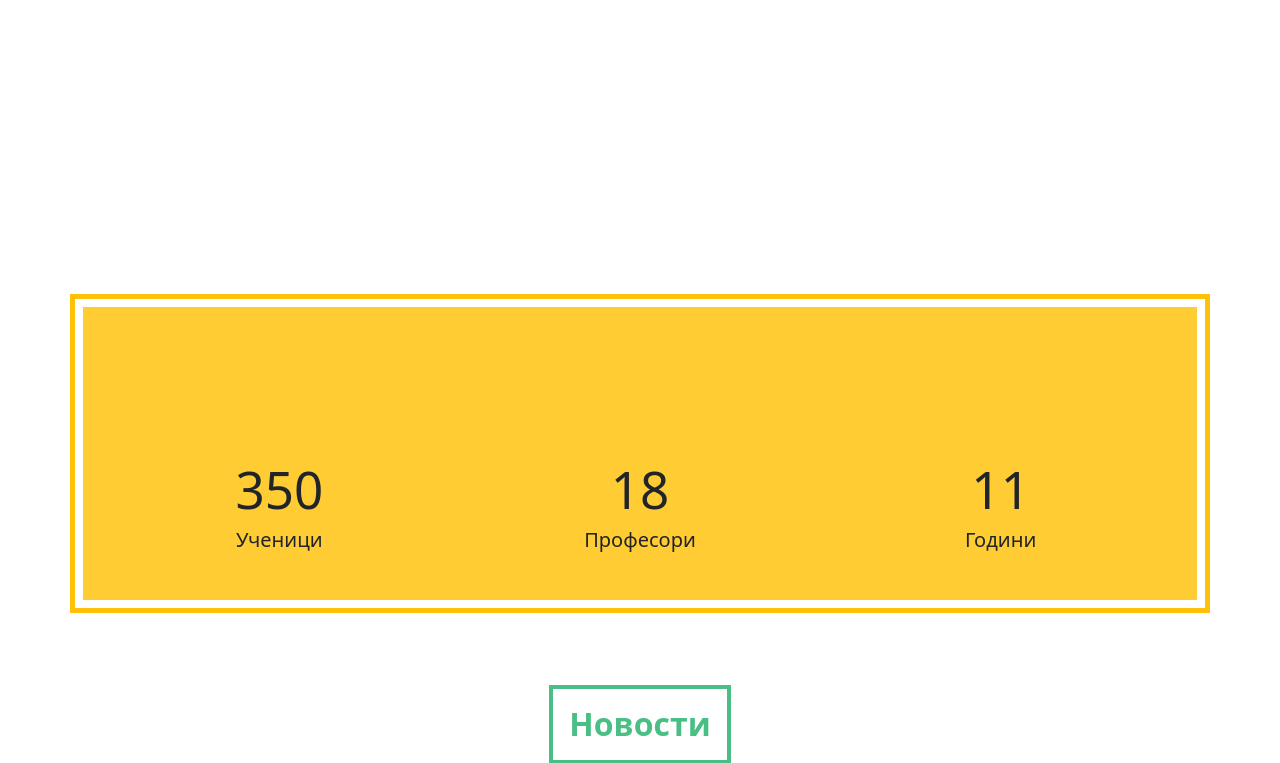
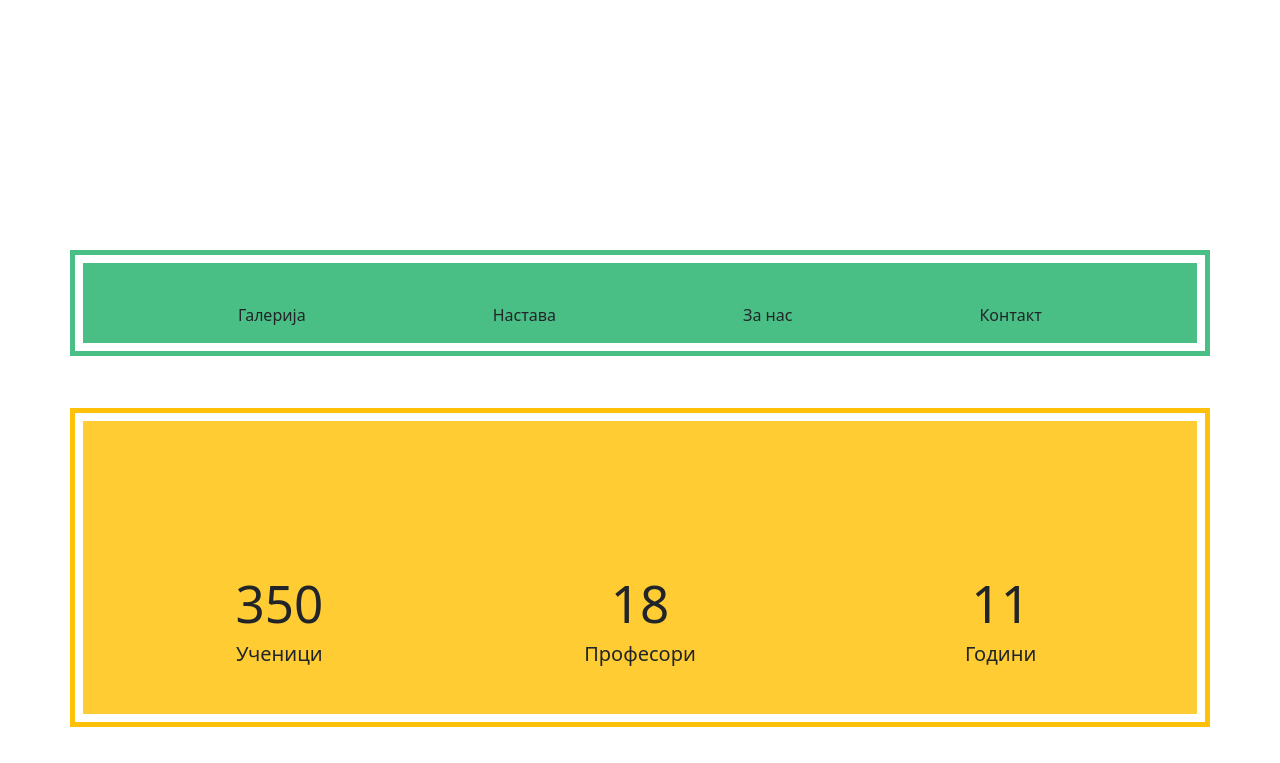
Before and after one commit to Shack-de-Shnaek/massum-school-website, a Django app: page /en/ in a window 1280 px wide. Shown: the part 554-1317 px from the top of the page. Run offline with Django 4.2, Linux system fonts and the light colour scheme; data comes from the database, SQL or seed files in the repository; data that the repository does not hold is empty; some libraries are stand-ins or nearby versions; some web fonts are replaced.

Commit message:
ikoni pod slajder

```diff
--- a/static/css/index.css
+++ b/static/css/index.css
@@ -25,6 +25,10 @@
     font-size: clamp(2.5rem, 4vw, 4.5rem);
 }
 
+#link-section svg {
+    font-size: 8rem;
+}
+
 @media screen and (max-width: 992px) {
     #main-carousel {
         min-height: 25vh;
--- a/templates/index.html
+++ b/templates/index.html
@@ -39,6 +39,29 @@
         <a role="button" class="position-absolute scroll-down d-none d-lg-block z-1 p-3 text-light">
             <i class="fa fa-chevron-down fa-bounce" aria-hidden="true"></i>
         </a>
+    </section>
+
+    <section id="link-section" class="w-100 p-1">
+        <div class="counter-container container-md  mx-auto p-0 p-md-2 " style="border-style: solid; border-color: #4ABF85; border-width: 5px;">
+            <div class="bg-light-green p-3 d-flex flex-row flex-wrap justify-content-evenly gap-5 text-dark align-items-center">
+                <div class="d-flex flex-column align-items-center">
+                    <a href="{% url 'gallery' %}" class="text-dark"><i class="fa-regular fa-image"></i></a>
+                    <a href="{% url 'gallery' %}" class="text-dark">{% translate 'Галерија' %}</a>
+                </div>
+                <div class="d-flex flex-column align-items-center">
+                    <a href="{% url 'curriculum' %}" class="text-dark"><i class="fa-solid fa-graduation-cap"></i></a>
+                    <a href="{% url 'curriculum' %}" class="text-dark">{% translate 'Настава' %}</a>
+                </div>
+                <div class="d-flex flex-column align-items-center">
+                    <a href="{% url 'about_us' %}" class="text-dark"><i class="fa-solid fa-users"></i></a>
+                    <a href="{% url 'about_us' %}" class="text-dark">{% translate 'За нас' %}</a>
+                </div>
+                <div class="d-flex flex-column align-items-center">
+                    <a href="{% url 'contact' %}" class="text-dark"><i class="fa-solid fa-envelope"></i></a>
+                    <a href="{% url 'contact' %}" class="text-dark">{% translate 'Контакт' %}</a>
+                </div>
+            </div>
+        </div>
     </section>
 
     <section id="counter-section" class="w-100 py-0 py-sm-5">
```
